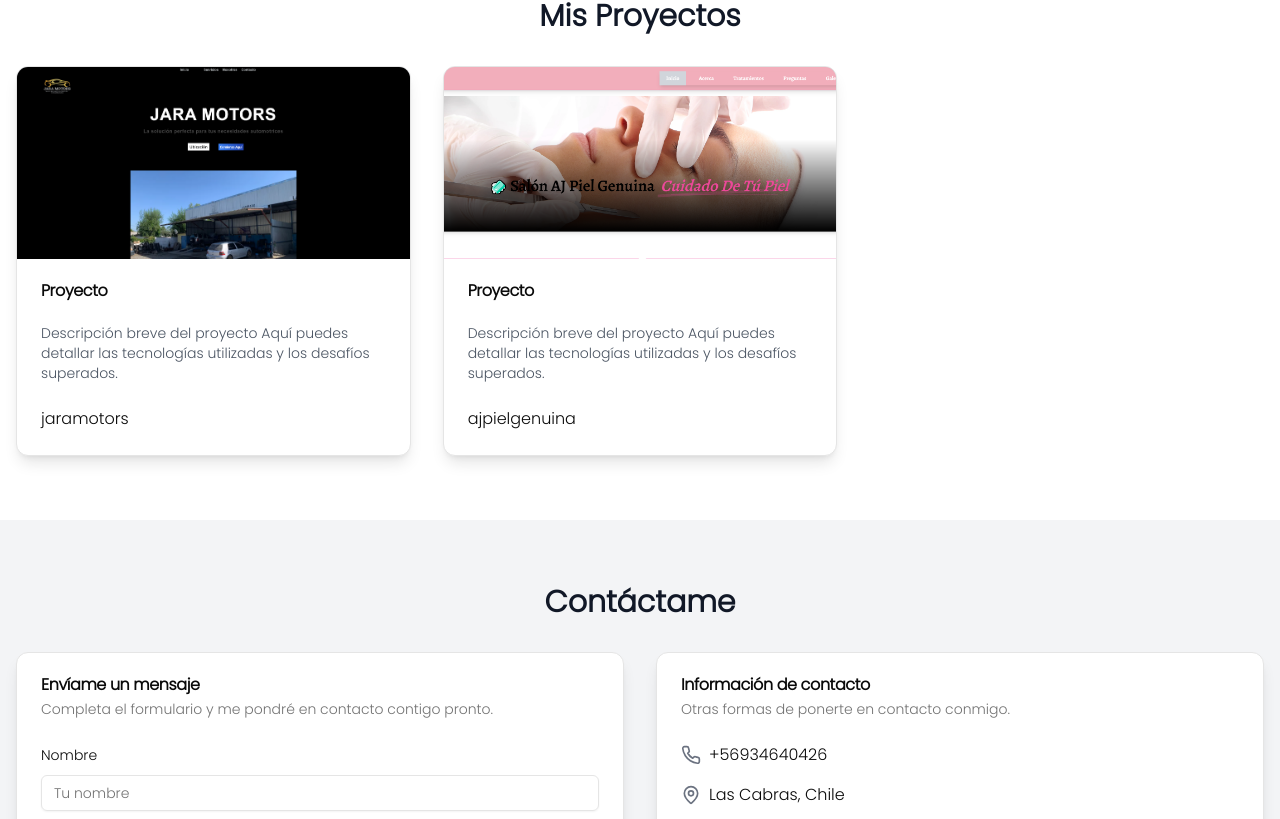
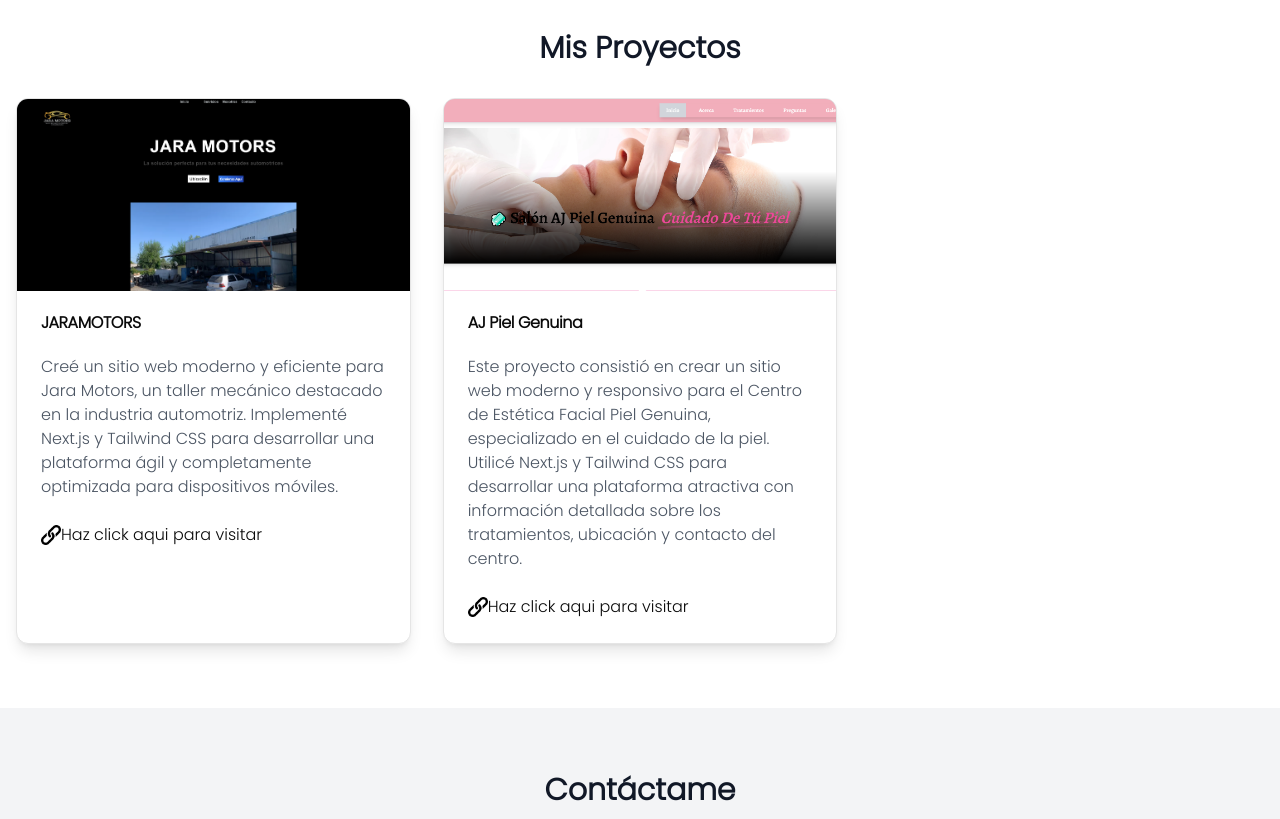
Before and after one commit to nicorubiotsx/portfolio, a Next.js app: page / in a window 1280 px wide. Shown: the part 2192-3011 px from the top of the page. Built offline with nearby package versions, Linux system fonts and the light colour scheme; what tw-elements would draw is missing.

Commit message:
change ok

```diff
--- a/app/page.tsx
+++ b/app/page.tsx
@@ -2,9 +2,9 @@
 import { Button } from "@/components/ui/button";
 import Image from "next/image";
 import { ChangeEvent, useState } from "react";
-import { Code,  Github, Linkedin, Phone, MapPin, GraduationCap } from "lucide-react"
-import { Card, CardContent, CardDescription, CardHeader,CardTitle, CardFooter} from "@/components/ui/card";
-import { Accordion ,AccordionItem,AccordionContent,AccordionTrigger} from "@/components/ui/accordion";
+import { Code, Github, Linkedin, Phone, MapPin, GraduationCap } from "lucide-react"
+import { Card, CardContent, CardDescription, CardHeader, CardTitle, CardFooter } from "@/components/ui/card";
+import { Accordion, AccordionItem, AccordionContent, AccordionTrigger } from "@/components/ui/accordion";
 import { Label } from "@/components/ui/label";
 import { Input } from "@/components/ui/input";
 import { Textarea } from "@/components/ui/textarea";
@@ -23,9 +23,9 @@
     message: string
   }
 
-  const [formData, setFormData] = useState<FormData>({ name: '', email: '', message:'' });
+  const [formData, setFormData] = useState<FormData>({ name: '', email: '', message: '' });
 
-  const handleSubmit =async (e: React.FormEvent) => {
+  const handleSubmit = async (e: React.FormEvent) => {
     e.preventDefault()
 
 
@@ -38,8 +38,8 @@
       body: JSON.stringify(formData),
     });
     const result = await response.json();
-    if(response.ok){
-      setFormData({name:'',email:'',message:''})
+    if (response.ok) {
+      setFormData({ name: '', email: '', message: '' })
 
 
     }
@@ -48,7 +48,7 @@
   }
 
 
-  const handlechange =(e:ChangeEvent <HTMLInputElement | HTMLTextAreaElement> )=>{
+  const handlechange = (e: ChangeEvent<HTMLInputElement | HTMLTextAreaElement>) => {
     const { name, value } = e.target;
     setFormData({ ...formData, [name]: value })
   }
@@ -117,11 +117,11 @@
         <div className="container mx-auto px-4">
           <h2 className="text-3xl font-bold mb-8 text-center">Sobre Mí</h2>
           <div className="max-w-3xl mx-auto">
-            <p className="text-lg mb-6">
+            <p className="md: text-lg mb-6">
 
               Hola, soy Nicolás, un ingeniero de software entusiasta con experiencia en desarrollo web y aplicaciones móviles. Aunque sigo aprendiendo y mejorando mis habilidades, me esfuerzo por crear soluciones eficientes utilizando tecnologías modernas.
             </p>
-            <p className="text-lg mb-6">
+            <p className=" md:text-lg mb-6">
               Me enfoco en escribir código lo más limpio posible y en mejorar la experiencia del usuario, además de optimizar el rendimiento de las aplicaciones cuando es necesario.            </p>
 
           </div>
@@ -193,13 +193,19 @@
           <h2 className="text-3xl font-bold mb-8 text-center">Experiencia Laboral</h2>
           <Accordion type="single" collapsible className="w-full">
             {
-              empleos.map((empleo,index)=>(
+              empleos.map((empleo, index) => (
                 <AccordionItem key={index} value={`item-${index}`}>
-              <AccordionTrigger>{empleo.empresa}</AccordionTrigger>
+                  <AccordionTrigger className=" md:text-lg">{empleo.empresa}</AccordionTrigger>
                   <AccordionContent>
-                <p className="mb-2">{empleo.subtitulo}</p>
-                <ul className="list-disc list-inside">
-                  <li>{empleo.acciones}</li>
+                    <p className="mb-2 text-sm md:text-lg">{empleo.subtitulo}</p>
+                    <ul className="list-disc list-inside">{
+
+                      empleo.acciones.map((accion, index) => (
+                        <li key={index}>{accion}</li>
+                      ))
+
+                    }
+
 
                     </ul>
                   </AccordionContent>
@@ -230,15 +236,21 @@
                 />
               </div>
               <CardHeader>
-            <CardTitle>Proyecto</CardTitle>
+                <CardTitle>JARAMOTORS</CardTitle>
               </CardHeader>
               <CardContent>
-            <p className="text-sm text-gray-600">
-              Descripción breve del proyecto  Aquí puedes detallar las tecnologías utilizadas y los desafíos superados.
-            </p>
+                <p className="text-sm text-gray-600 md:text-base">
+
+Creé un sitio web moderno y eficiente para Jara Motors, un taller mecánico destacado en la industria automotriz. Implementé Next.js y Tailwind CSS para desarrollar una plataforma ágil y completamente optimizada para dispositivos móviles.</p>
               </CardContent>
               <CardFooter>
-          <a href="https://jaramotors.cl"  target="_blank" >jaramotors</a>
+                <Image
+                  src={'/img/enlace.png'}
+                  width={20}
+                  height={20}
+                  alt=""
+                />
+                <a href="https://jaramotors.cl" target="_blank" >Haz click aqui para visitar</a>
               </CardFooter>
             </Card>
 
@@ -252,15 +264,22 @@
                 />
               </div>
               <CardHeader>
-            <CardTitle>Proyecto</CardTitle>
+                <CardTitle>AJ Piel Genuina</CardTitle>
               </CardHeader>
               <CardContent>
-            <p className="text-sm text-gray-600">
-              Descripción breve del proyecto  Aquí puedes detallar las tecnologías utilizadas y los desafíos superados.
+                <p className="text-sm text-gray-600  md:text-base">
+
+Este proyecto consistió en crear un sitio web moderno y responsivo para el Centro de Estética Facial Piel Genuina, especializado en el cuidado de la piel. Utilicé Next.js y Tailwind CSS para desarrollar una plataforma atractiva con información detallada sobre los tratamientos, ubicación y contacto del centro.
                 </p>
               </CardContent>
               <CardFooter>
-          <a href="https://ajpielgenuina.cl"  target="_blank" >ajpielgenuina</a>
+                <Image
+                  src={'/img/enlace.png'}
+                  width={20}
+                  height={20}
+                  alt=""
+                />
+                <a href="https://ajpielgenuina.cl" target="_blank" >Haz click aqui para visitar</a>
               </CardFooter>
             </Card>
 
```
Also changed, not shown: public/img/enlace.png (added). Lines whose indentation alone changed are shown as unchanged.
